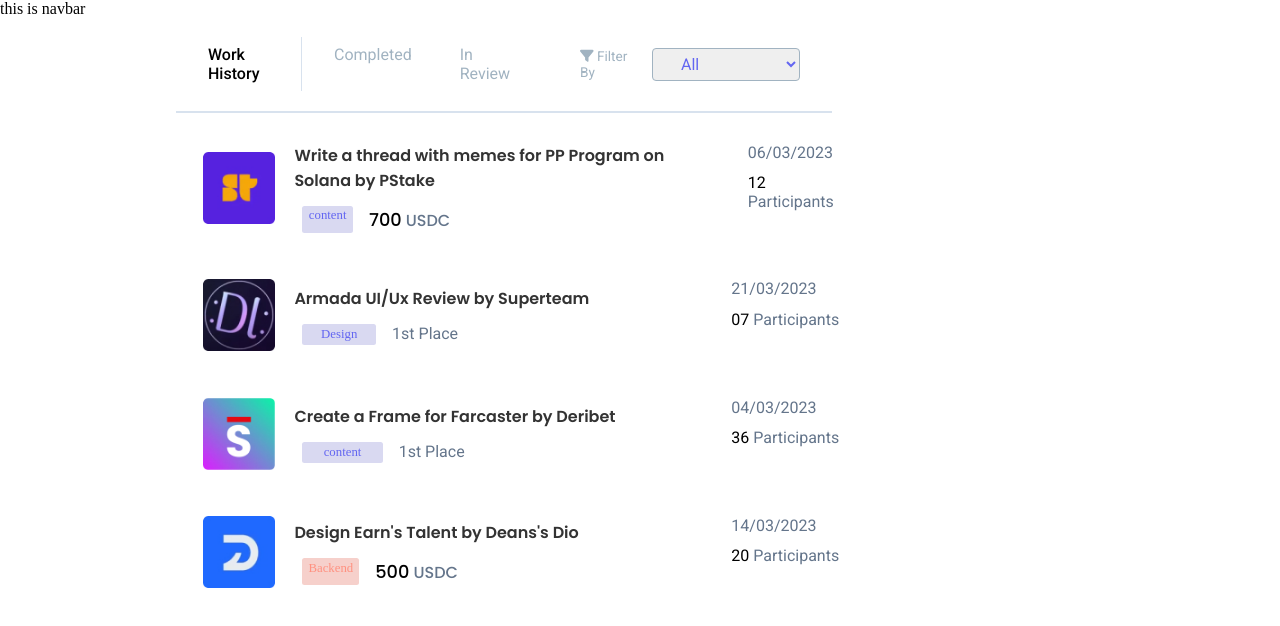
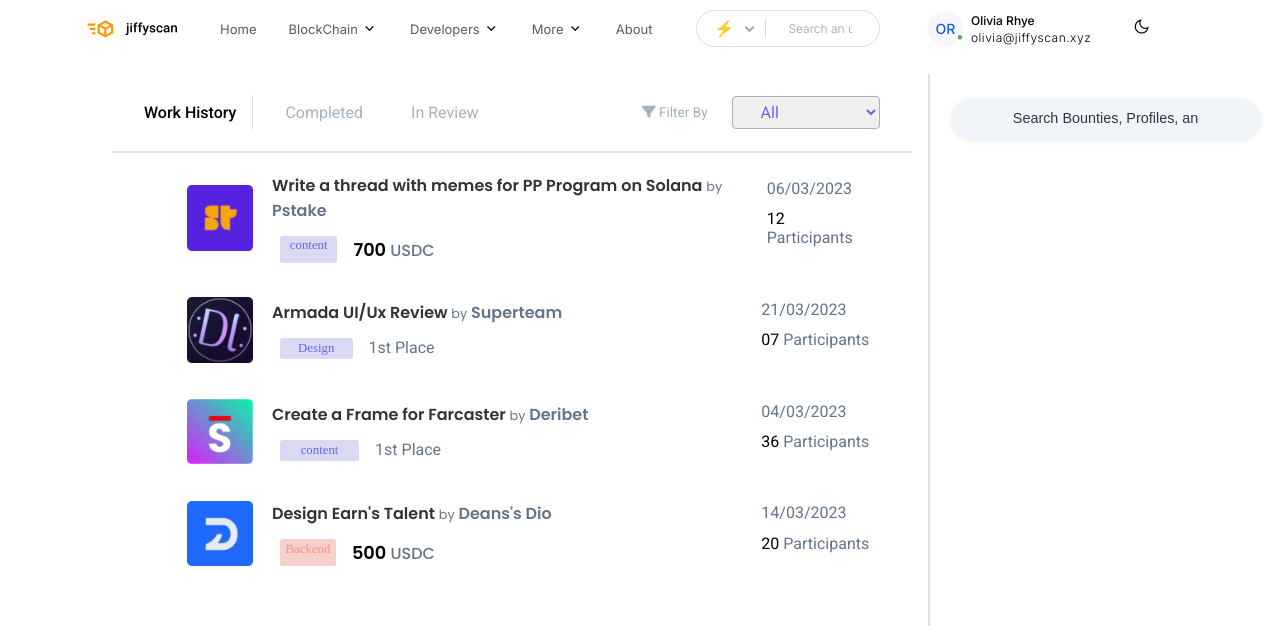
Before and after one commit to SrivastavaPragya/ziffyAssignment, a React (Vite) app: page / in a window 1280 px wide. Shown: the top 626 px of the page. Built offline with nearby package versions, Linux system fonts and the light colour scheme; a web font is replaced by a local one.

Commit message:
updating css

```diff
--- a/index.html
+++ b/index.html
@@ -4,6 +4,10 @@
     <meta charset="UTF-8" />
     <link rel="icon" type="image/svg+xml" href="/vite.svg" />
     <link rel="stylesheet" href="https://cdnjs.cloudflare.com/ajax/libs/font-awesome/6.0.0-beta3/css/all.min.css">
+    <link
+      rel="stylesheet"
+      href="https://fonts.googleapis.com/css2?family=Material+Symbols+Outlined:opsz,wght,FILL,GRAD@20..48,100..700,0..1,-50..200"
+    />
     <meta name="viewport" content="width=device-width, initial-scale=1.0" />
     <title>Vite + React</title>
   </head>
--- a/src/components/Completed.jsx
+++ b/src/components/Completed.jsx
@@ -8,7 +8,7 @@
           <img src="./Rectangle1.jpg" alt="Logo" className="logo" />
           <div className="taskDetails">
             <p className="taskTitle">
-              Write a thread with memes for PP Program on Solana by PStake
+              Write a thread with memes for PP Program on Solana <span className="by">by</span> <span className="company">Pstake</span>
             </p>
             <div className="com">
               <p className="taskMeta">content</p>
@@ -32,7 +32,7 @@
         <div className="header">
           <img src="./Rectangle2.jpg" alt="Logo" className="logo" />
           <div className="taskDetails">
-            <p className="taskTitle">Armada UI/Ux Review by Superteam</p>
+            <p className="taskTitle">Armada UI/Ux Review <span className="by">by</span> <span className="company">Superteam</span></p>
 
             <div className="com">
               <p className="taskMeta1">Design</p>
@@ -52,7 +52,7 @@
         <div className="header">
           <img src="./Rectangle3.jpg" alt="Logo" className="logo" />
           <div className="taskDetails">
-            <p className="taskTitle">Create a Frame for Farcaster  <span className="by">by</span> Deribet</p>
+            <p className="taskTitle">Create a Frame for Farcaster  <span className="by">by</span>  <span className="company">Deribet</span></p>
 
             <div className="com">
               <p className="taskMeta2">content</p>
@@ -72,7 +72,7 @@
         <div className="header">
           <img src="./Rectangle4.jpg" alt="Logo" className="logo" />
           <div className="taskDetails">
-            <p className="taskTitle">Design Earn's Talent by Deans's Dio</p>
+            <p className="taskTitle">Design Earn's Talent <span className="by">by</span> <span className="company">Deans's Dio</span> </p>
 
             <div className="com">
               <p className="taskMeta3">Backend</p>
--- a/src/components/InReview.jsx
+++ b/src/components/InReview.jsx
@@ -12,7 +12,7 @@
         <div className="header">
           <img src="./Rectangle2.jpg" alt="Logo" className="logo" />
           <div className="taskDetails">
-            <p className="taskTitle">Armada UI/Ux Review</p>
+            <p className="taskTitle">Armada UI/Ux Review  <span className="by">by</span>  <span className="company">Superteam</span></p>
             <p className="taskMeta1">Design</p>
           </div>
         </div>
@@ -31,7 +31,7 @@
         <div className="header">
           <img src="./Rectangle3.jpg" alt="Logo" className="logo" />
           <div className="taskDetails">
-            <p className="taskTitle">Create a Frame for Farcaster</p>
+            <p className="taskTitle">Create a Frame for Farcaster  <span className="by">by</span>  <span className="company">Deans's Dio</span></p>
             <p className="taskMeta2">content</p>
           </div>
         </div>
@@ -49,7 +49,7 @@
         <div className="header">
           <img src="./Rectangle1.jpg" alt="Logo" className="logo" />
           <div className="taskDetails">
-            <p className="taskTitle">Write a thread with memes for PP Program on Solana </p>
+            <p className="taskTitle">Write a thread with memes for PP Program on Solana <span className="by">by</span> <span className="company">Pstake</span>  </p>
             <p className="taskMeta">content</p>
           </div>
         </div>
--- a/src/components/Main.jsx
+++ b/src/components/Main.jsx
@@ -10,8 +10,6 @@
   const [activePart, setActivePart] = useState('completed');
   return (
     <div className="container">
-
-
     <div className="main1">
 
       <div className="topPart">
@@ -45,6 +43,10 @@
       <InReview/>
       )}
     </div>
+
+    <div className="leftPart">
+    <input type="text" placeholder="Search Bounties, Profiles, and more..." class="search-input" />
+    </div>
     </div>
   );
 };
--- a/src/components/Navbar.jsx
+++ b/src/components/Navbar.jsx
@@ -1,11 +1,56 @@
-import React from 'react'
+import React from "react";
+import "../styles/Navbar.css";
 
 const Navbar = () => {
   return (
-    <div>
-      this is navbar
+    <div className="navbar">
+      <div className="logo">
+        <img src="/logo.svg" alt="" />
+      </div>
+      <div className="menus">
+        <ul className="navList">
+          <li className="link">
+            <p>Home</p>
+          </li>
+          <li className="link">
+            <p>BlockChain</p>
+            <span class="material-symbols-outlined">keyboard_arrow_down</span>
+          </li>
+          <li className="link">
+            <p>Developers</p>
+            <span class="material-symbols-outlined">keyboard_arrow_down</span>
+          </li>
+          <li className="link">
+            <p>More</p>
+            <span class="material-symbols-outlined">keyboard_arrow_down</span>
+          </li>
+          <li className="link">
+            <p>About</p>
+          </li>
+        </ul>
+      </div>
+      <div className="searchBar">
+        <div className="searchValue">
+          <p className="lightning">⚡️</p>
+          <span class="material-symbols-outlined">keyboard_arrow_down</span>
+        </div>
+        <input type="text" placeholder="Search an userOp" />
+      </div>
+      <div className="profileDetails">
+        <div className="onlineInd">
+          <p>OR</p>
+          <span className="greenDot">•</span>
+        </div>
+        <div className="userDetailings">
+          <p className="userName">Olivia Rhye</p>
+          <p className="email">olivia@jiffyscan.xyz</p>
+        </div>
+        <div className="nightMode">
+          <span class="material-symbols-outlined">dark_mode</span>
+        </div>
+      </div>
     </div>
-  )
-}
+  );
+};
 
-export default Navbar
+export default Navbar;
--- a/src/styles/Home.css
+++ b/src/styles/Home.css
@@ -1,20 +1,30 @@
 /* main1.css */
 
 .container {
-  width: 70%;
-  margin-inline: 3.5rem;
-  padding-inline: 3.5rem;
+
+  margin-left: 3.5rem;
+  padding-left: 3.5rem;
+  display: flex;
+
+
 }
 
 .main1 {
+  width: 70%;
+ height: 38rem;
+
+
+  border-right: 2px solid rgb(216, 226, 238) ;
+
 }
 .topPart {
-  margin-inline: 4rem;
 
+margin-right: 1rem;
   display: flex;
   justify-content: space-between;
   align-items: center;
   padding: 1rem;
+
 
   border-bottom: 2px solid rgb(216, 226, 238);
 }
@@ -109,7 +119,7 @@
 .card {
   display: flex;
   justify-content: space-between;
-  margin-top: 0.9rem;
+  margin-top: 0.6rem;
 
 
 
@@ -123,10 +133,10 @@
   display: flex;
   align-items: center;
 
-  padding: 1rem;
+
   > img {
-    width: 4.5rem;
-    height: 4.5rem;
+    width: 4.1rem;
+    height: 4.1rem;
     margin-right: 1.2rem;
   }
 }
@@ -147,6 +157,21 @@
   margin-bottom: 0.8rem;
   font-family: "Poppins", sans-serif;
 
+}
+
+.by{
+  font-size: .8rem;
+
+  font-weight: 400;
+ color: rgb(100, 117, 139) ;
+  font-family: "Poppins", sans-serif;
+}
+
+.company{
+  font-size: 1rem;
+  color: rgb(100, 117, 139) ;
+  font-family: "Poppins", sans-serif;
+  font-weight: 600;
 }
 
 .taskMeta {
@@ -216,7 +241,7 @@
   color: black;
   font-family: "Poppins", sans-serif;
   font-size: 1.11rem;
-  font-weight: 500;
+  font-weight: 600;
 }
 
 .priceColour {
@@ -232,3 +257,34 @@
   font-weight: 400;
   color: rgb(100, 117, 139);
 }
+
+
+
+
+
+.leftPart{
+
+  margin: .8rem 0rem;
+  padding: .8rem 0rem;
+}
+
+.search-input {
+
+  padding:.7rem 3.8rem;
+  font-size: .9rem;
+  margin-left: 1.4rem;
+  border: 1px solid #ccc;
+  border-radius: 1.5rem;
+  border: none;
+  outline: none;
+  box-shadow: 0 2px 6px rgba(0, 0, 0, 0.1);
+  background-color: rgb(241,245,249);
+
+
+}
+
+.search-input::placeholder {
+  color:rgb(44, 55, 71);
+
+
+}
--- a/src/styles/Main.css
+++ b/src/styles/Main.css
@@ -1,7 +1,18 @@
 @import url('https://fonts.googleapis.com/css2?family=Cedarville+Cursive&family=Coiny&family=Poppins:ital,wght@0,100;0,200;0,300;0,400;0,500;0,600;0,700;0,800;0,900;1,100;1,200;1,300;1,400;1,500;1,600;1,700;1,800;1,900&family=Roboto:ital,wght@0,100;0,300;0,400;0,500;0,700;0,900;1,100;1,300;1,400;1,500;1,700;1,900&display=swap');
+@import url("https://fonts.googleapis.com/css2?family=Inter:wght@100..900&display=swap");
 *{
     margin: 0;
     padding: 0;
     box-sizing: border-box;
 
   }
+
+  li {
+    list-style: none;
+    color: inherit;
+  }
+
+  a {
+    text-decoration: none;
+    color: inherit;
+  }
--- /dev/null
+++ b/src/styles/Navbar.css
@@ -0,0 +1,150 @@
+.navbar {
+
+
+  padding: 0.3rem 5rem;
+  display: flex;
+  align-items: center;
+  justify-content: center;
+  margin-bottom: 1rem;
+
+  .logo {
+    width: 10rem;
+    height: 3rem;
+
+    > img {
+      width: 100%;
+      height: 100%;
+      object-fit: contain;
+    }
+  }
+
+  .menus {
+    margin-inline: 1.7rem;
+
+    .navList {
+      display: flex;
+      justify-content: center;
+      align-items: center;
+
+      .link {
+        margin-inline: 1rem;
+        display: flex;
+        justify-content: center;
+        align-items: center;
+        cursor: pointer;
+
+        > p {
+          font-family: "Inter", sans-serif;
+          font-size: 13px;
+          font-weight: 400;
+          color: #5a5a62;
+        }
+        > span {
+          margin-left: 0.2rem;
+          font-size: 17px;
+        }
+      }
+    }
+  }
+
+  .searchBar {
+    border: 1.5px solid #dadce0;
+    border-radius: 5rem;
+    padding: 0.3rem 0.7rem;
+    display: flex;
+    align-items: center;
+    width: 18rem;
+    height: 2.3rem;
+
+    .searchValue {
+      display: flex;
+      justify-content: center;
+      align-items: center;
+      margin: 0.4rem;
+      border-right: 1px solid #dadce0;
+
+      .lightning {
+        font-size: 16px;
+      }
+      > span {
+        font-size: 18px;
+        color: #9e9e9e;
+        font-weight: 600;
+        margin-inline: 0.4rem;
+        cursor: pointer;
+      }
+    }
+    > input {
+      margin-inline: 1rem;
+      width: 100%;
+      height: 100%;
+      border: none;
+      outline: none;
+
+      &::placeholder {
+        font-size: 12px;
+        font-weight: 300;
+        color: #9e9e9e;
+        font-family: "Inter", sans-serif;
+      }
+    }
+  }
+
+  .profileDetails {
+    margin-inline: 3rem;
+    display: flex;
+    align-items: center;
+
+    .onlineInd {
+      display: flex;
+      background-color: #f9f5ff;
+      width: 2.2rem;
+      height: 2.2rem;
+      justify-content: center;
+      border-radius: 50%;
+      align-items: center;
+      position: relative;
+
+      > p {
+        font-size: 14px;
+        color: #195bdf;
+        font-weight: 500;
+        font-family: "Inter", sans-serif;
+      }
+      > span {
+        position: absolute;
+        bottom: -3px;
+        right: 0;
+        color: #4caf50;
+        font-size: 18px;
+      }
+    }
+
+    .userDetailings {
+      margin-inline: 0.5rem;
+      display: flex;
+      flex-direction: column;
+      justify-content: center;
+      font-family: "Inter", sans-serif;
+      gap: 0.1rem;
+
+      .userName {
+        font-size: 12px;
+        font-weight: 500;
+      }
+      .email {
+        font-size: 12px;
+        letter-spacing: 0.5px;
+        font-weight: 300;
+      }
+    }
+
+    .nightMode {
+      margin-left: 2rem;
+      > span {
+        font-size: 1.3rem;
+        font-weight: 300;
+      }
+    }
+  }
+}
```
Also changed, not shown: public/logo.svg (added).
